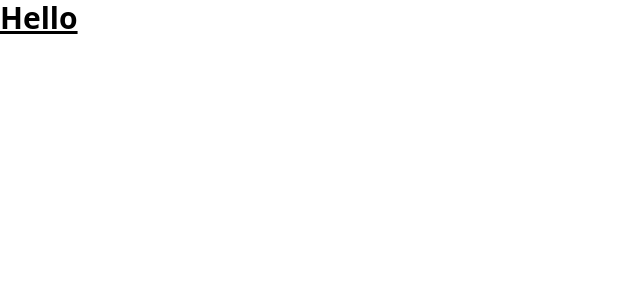
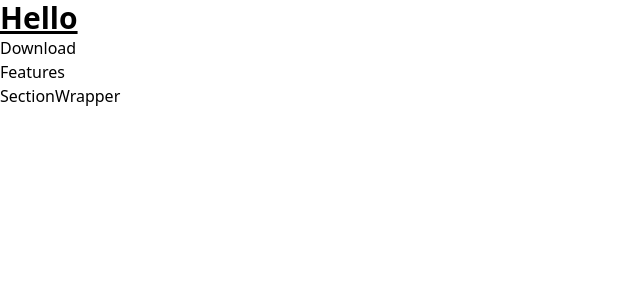
Before and after one commit to StefanoCutri/rn_nft_landing_page, a React (Create React App) app: page / in a window 1280 px wide. Shown: the top 300 px of the page, without its empty margins (0-640 px from the left). Built offline with nearby package versions, Linux system fonts and the light colour scheme; the HTML template or start-up script is replaced by a standard one.

Commit message:
Create basics components

```diff
--- a/src/App.js
+++ b/src/App.js
@@ -1,12 +1,14 @@
+import { Download, Features, SectionWrapper } from "./components";
 
 const App = () => {
   return (
     <div className="App">
-<h1 className="text-3xl font-bold underline">
-  Hello
-  </h1>
+      <h1 className="text-3xl font-bold underline">Hello</h1>
+      <Download/>
+      <Features/>
+      <SectionWrapper/>
     </div>
   );
-}
+};
 
 export default App;
--- /dev/null
+++ b/src/components/Button.jsx
@@ -0,0 +1,9 @@
+import React from 'react'
+
+const Button = () => {
+  return (
+    <div>Button</div>
+  )
+}
+
+export default Button
--- /dev/null
+++ b/src/components/Download.jsx
@@ -0,0 +1,9 @@
+import React from 'react'
+
+const Download = () => {
+  return (
+    <div>Download</div>
+  )
+}
+
+export default Download
--- /dev/null
+++ b/src/components/Features.jsx
@@ -0,0 +1,9 @@
+import React from 'react'
+
+const Features = () => {
+  return (
+    <div>Features</div>
+  )
+}
+
+export default Features
--- /dev/null
+++ b/src/components/SectionWrapper.jsx
@@ -0,0 +1,9 @@
+import React from 'react'
+
+const SectionWrapper = () => {
+  return (
+    <div>SectionWrapper</div>
+  )
+}
+
+export default SectionWrapper
--- /dev/null
+++ b/src/components/index.js
@@ -0,0 +1,9 @@
+import Features from "./Features";
+import Download from "./Download";
+import SectionWrapper from "./SectionWrapper";
+
+export {
+    Features,
+    Download,
+    SectionWrapper,
+}
```
